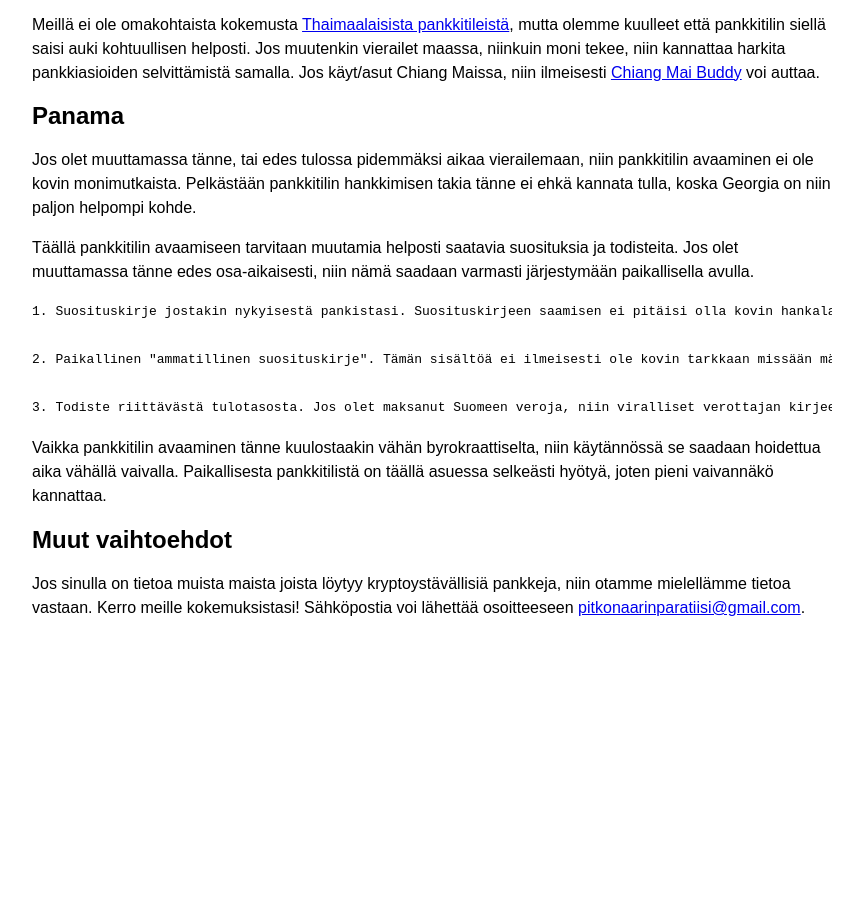
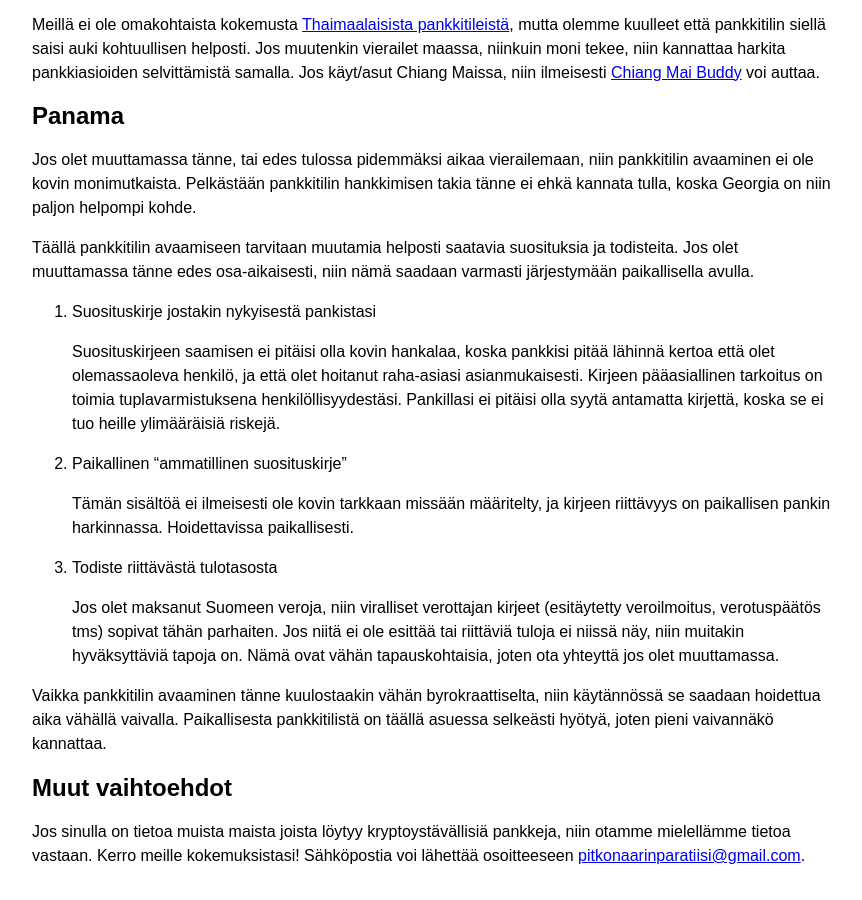
Before and after one commit to pitkonaarinparatiisi/pitkonaarinparatiisi.github.io, a Jekyll site: the page built from pankkitili-ulkomailta.md, in a window 1280 px wide and 900 px high, scrolled down 1926 px. Shown: the whole window, without its empty margins (208-1070 px from the left). Built offline with Jekyll 4.4.1, drawn with Linux system fonts in a browser that asks for light colours; our own code applies the rules of GitHub Pages for plain Markdown files; before the commit the page ends 2578 px from its top, so only the background shows below that.

Commit message:
Update pankkitili-ulkomailta.md

```diff
--- a/pankkitili-ulkomailta.md
+++ b/pankkitili-ulkomailta.md
@@ -43,11 +43,17 @@ Jos olet muuttamassa tänne, tai edes tulossa pidemmäksi aikaa vierailemaan, ni
 
 Täällä pankkitilin avaamiseen tarvitaan muutamia helposti saatavia suosituksia ja todisteita. Jos olet muuttamassa tänne edes osa-aikaisesti, niin nämä saadaan varmasti järjestymään paikallisella avulla.
 
-    1. Suosituskirje jostakin nykyisestä pankistasi. Suosituskirjeen saamisen ei pitäisi olla kovin hankalaa, koska pankkisi pitää lähinnä kertoa että olet olemassaoleva henkilö, ja että olet hoitanut raha-asiasi asianmukaisesti. Kirjeen pääasiallinen tarkoitus on toimia tuplavarmistuksena henkilöllisyydestäsi. Pankillasi ei pitäisi olla syytä antamatta kirjettä, koska se ei tuo heille ylimääräisiä riskejä.
+1. Suosituskirje jostakin nykyisestä pankistasi
 
-    2. Paikallinen "ammatillinen suosituskirje". Tämän sisältöä ei ilmeisesti ole kovin tarkkaan missään määritelty, ja kirjeen riittävyys on paikallisen pankin harkinnassa. Hoidettavissa paikallisesti.
+	Suosituskirjeen saamisen ei pitäisi olla kovin hankalaa, koska pankkisi pitää lähinnä kertoa että olet olemassaoleva henkilö, ja että olet hoitanut raha-asiasi asianmukaisesti. Kirjeen pääasiallinen tarkoitus on toimia tuplavarmistuksena henkilöllisyydestäsi. Pankillasi ei pitäisi olla syytä antamatta kirjettä, koska se ei tuo heille ylimääräisiä riskejä.
 
-    3. Todiste riittävästä tulotasosta. Jos olet maksanut Suomeen veroja, niin viralliset verottajan kirjeet (esitäytetty veroilmoitus, verotuspäätös tms) sopivat tähän parhaiten. Jos niitä ei ole esittää tai riittäviä tuloja ei niissä näy, niin muitakin hyväksyttäviä tapoja on. Nämä ovat vähän tapauskohtaisia, joten ota yhteyttä jos olet muuttamassa.
+2. Paikallinen "ammatillinen suosituskirje"
+
+    Tämän sisältöä ei ilmeisesti ole kovin tarkkaan missään määritelty, ja kirjeen riittävyys on paikallisen pankin harkinnassa. Hoidettavissa paikallisesti.
+
+3. Todiste riittävästä tulotasosta
+
+    Jos olet maksanut Suomeen veroja, niin viralliset verottajan kirjeet (esitäytetty veroilmoitus, verotuspäätös tms) sopivat tähän parhaiten. Jos niitä ei ole esittää tai riittäviä tuloja ei niissä näy, niin muitakin hyväksyttäviä tapoja on. Nämä ovat vähän tapauskohtaisia, joten ota yhteyttä jos olet muuttamassa.
 
 Vaikka pankkitilin avaaminen tänne kuulostaakin vähän byrokraattiselta, niin käytännössä se saadaan hoidettua aika vähällä vaivalla. Paikallisesta pankkitilistä on täällä asuessa selkeästi hyötyä, joten pieni vaivannäkö kannattaa.
 
```
